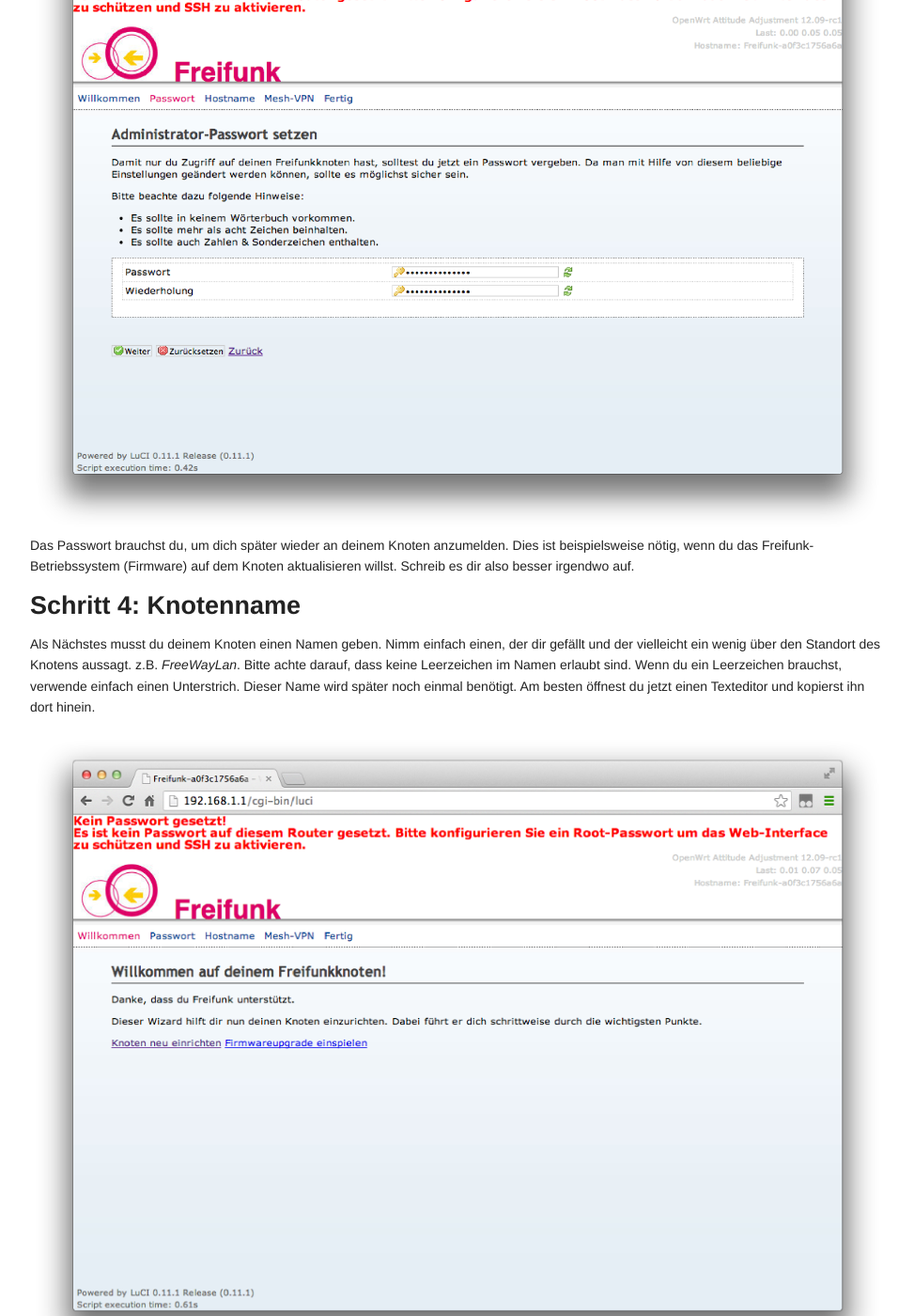
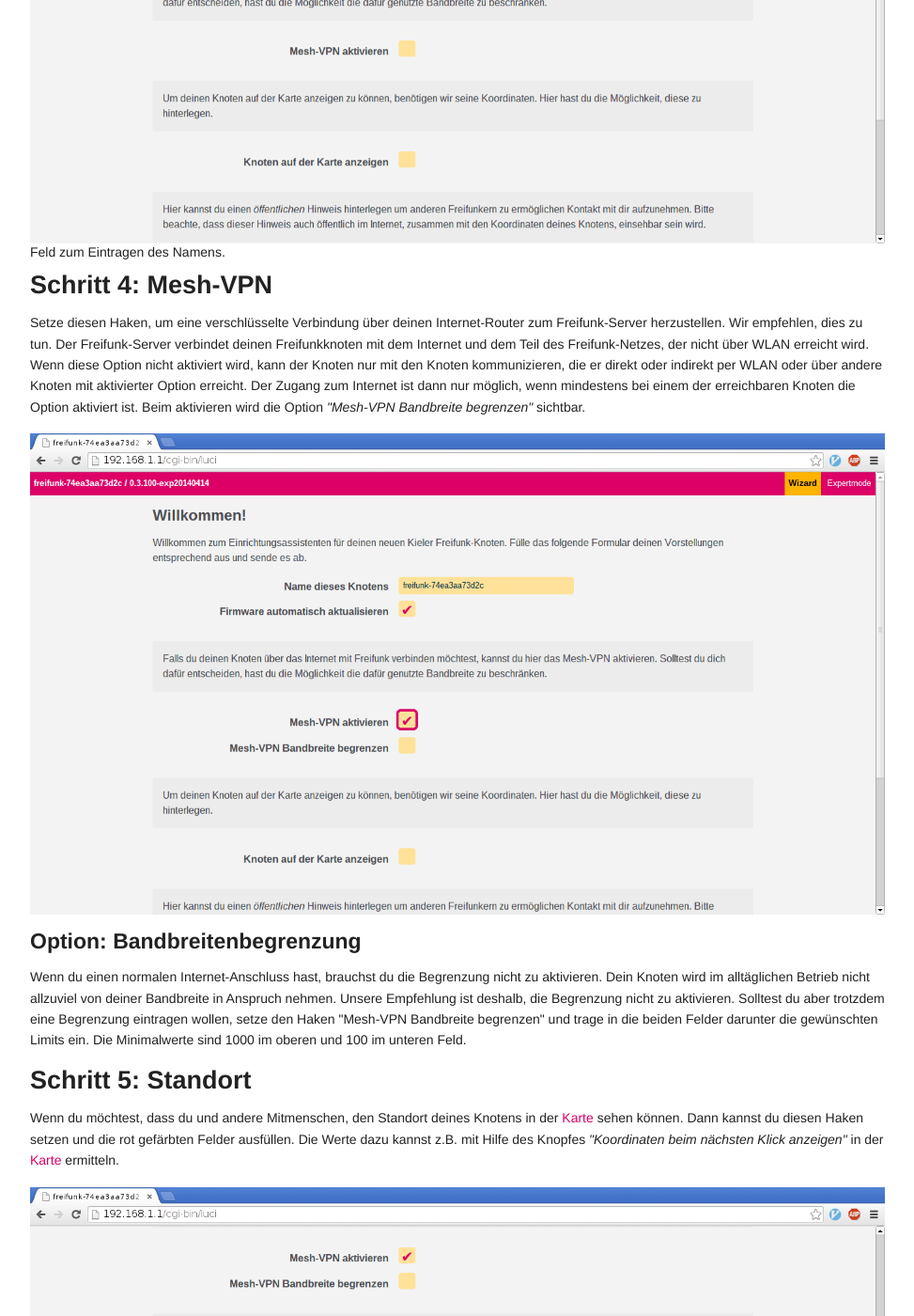
Before and after one commit to ffnord/startseite, a Jekyll site: the page built from knoten-einrichten.html, in a window 1280 px wide and 1400 px high, scrolled down 2616 px. Shown: the whole window at 94% size, without its empty margins (153-1126 px from the left). Built offline with Jekyll 4.4.1, drawn with Linux system fonts in a browser that asks for light colours; some of the changed text lies outside the part shown.

Commit message:
Knoten Eintrichten mit Gluon

```diff
--- a/knoten-einrichten.html
+++ b/knoten-einrichten.html
@@ -44,94 +44,98 @@
 
     <p><strong>http://192.168.1.1</strong></p>
 
-    <p>Dein Browserfenster müsste nun aussehen, wie im folgenden Bild. Folge dem Link "Knoten neu einrichten". Er
-    führt dich durch die Schritte des Einrichtungsdialogs.</p>
+    <p>Dein Browserfenster müsste nun aussehen, wie im folgenden Bild. </p>
 
     <figure>
-      <img src="images/knoten-einrichten/g3522.png" />
+      <img src="images/knoten-einrichten/wizard-start.png" />
     </figure>
 
-    <h3>Schritt 3: Passwort</h3>
-
-    <p>Als erstes legst du ein Passwort fest:</p>
-
-    <figure>
-      <img src="images/knoten-einrichten/g3298.png" />
-    </figure>
-
-    <p>Das Passwort brauchst du, um dich später wieder an deinem Knoten anzumelden. Dies ist beispielsweise nötig,
-    wenn du das Freifunk-Betriebssystem (Firmware) auf dem Knoten aktualisieren willst. Schreib es dir also besser
-    irgendwo auf.</p>
-
-    <h3>Schritt 4: Knotenname</h3>
+    <h3>Schritt 3: Knotenname</h3>
 
     <p>Als Nächstes musst du deinem Knoten einen Namen geben. Nimm einfach einen, der dir gefällt und der
     vielleicht ein wenig über den Standort des Knotens aussagt. z.B. <em>FreeWayLan</em>. Bitte achte darauf, dass keine
     Leerzeichen im Namen erlaubt sind. Wenn du ein Leerzeichen brauchst, verwende einfach einen Unterstrich.
-    Dieser Name wird später noch einmal benötigt. Am besten öffnest du jetzt einen Texteditor und kopierst ihn dort
-    hinein.</p>
+    </p>
 
     <figure>
-      <img src="images/knoten-einrichten/g3522.png" />
+      <img src="images/knoten-einrichten/wizard-hostname.png" />
+      <figcaption>Feld zum Eintragen des Namens.</figcaption>
     </figure>
 
-    <h3>Schritt 5: Optionen</h3>
-
-    <p>Im nächsten Schritt kannst du noch zwei Optionen zur Funktionsweise deines Knotens festlegen. Diese sind:</p>
-
-    <figure>
-      <img src="images/knoten-einrichten/g3680.png" />
-      <figcaption>Option 1: Mesh-VPN, Option 2: Bandbreitenbegrenzung</figcaption>
-    </figure>
-
-    <h4>Option 1: Mesh-VPN</h4>
+    <h3>Schritt 4: Mesh-VPN</h3>
 
     <p>Setze diesen Haken, um eine verschlüsselte Verbindung über deinen Internet-Router zum Freifunk-Server
     herzustellen. Wir empfehlen, dies zu tun. Der Freifunk-Server verbindet deinen Freifunkknoten mit dem Internet
     und dem Teil des Freifunk-Netzes, der nicht über WLAN erreicht wird. Wenn diese Option nicht aktiviert wird,
     kann der Knoten nur mit den Knoten kommunizieren, die er direkt oder indirekt per WLAN oder über andere
     Knoten mit aktivierter Option erreicht. Der Zugang zum Internet ist dann nur möglich, wenn mindestens bei einem
-    der erreichbaren Knoten die Option aktiviert ist.</p>
+    der erreichbaren Knoten die Option aktiviert ist. Beim aktivieren wird die Option <em>"Mesh-VPN Bandbreite begrenzen"</em> sichtbar.</p>
 
     <figure>
-      <img src="images/knoten-einrichten/g3809.png" />
+      <img src="images/knoten-einrichten/wizard-meshvpn.png" />
     </figure>
 
-    <h4>Option 2: Bandbreitenbegrenzung</h4>
+    <h4>Option: Bandbreitenbegrenzung</h4>
 
     <p>Wenn du einen normalen Internet-Anschluss hast, brauchst du die Begrenzung nicht zu aktivieren. Dein Knoten
     wird im alltäglichen Betrieb nicht allzuviel von deiner Bandbreite in Anspruch nehmen. Unsere Empfehlung ist
     deshalb, die Begrenzung nicht zu aktivieren. Solltest du aber trotzdem eine Begrenzung eintragen wollen, setze
-    den Haken "Banbreitenbegrenzung aktivieren?" und trage in die beiden Felder darunter die gewünschten Limits
+    den Haken "Mesh-VPN Bandbreite begrenzen" und trage in die beiden Felder darunter die gewünschten Limits
     ein. Die Minimalwerte sind 1000 im oberen und 100 im unteren Feld.</p>
 
-    <h3>Schritt 6: Dein VPN-Schlüssel</h3>
+    <h3>Schritt 5: Standort</h3>
 
-    <p>Klicke wieder auf weiter. Nun bekommst Du einen VPN-Schlüssel angezeigt, der später zur Registrierung deines
-    Knotens im Freifunk-Netz gebraucht wird. Kopier ihn am besten ebenfalls in den Texteditor.</p>
+    <p>Wenn du möchtest, dass du und andere Mitmenschen, den Standort deines Knotens in der <a href="{{ site.community.url_geomap }}">Karte</a> sehen können.
+    Dann kannst du diesen Haken setzen und die rot gefärbten Felder ausfüllen. Die Werte dazu kannst z.B.
+    mit Hilfe des Knopfes <em>"Koordinaten beim nächsten Klick anzeigen"</em> in der <a href="{{ site.community.url_geomap }}">Karte</a> ermitteln.
+    </p>
 
-    <p>Sende diesen Schlüssel bitte an <a href="mailto:{{ site.community.mail_keys }}">{{ site.community.mail_keys }}</a> und teile uns ein paar Informationen zu deinem Knoten mit:
+    <figure>
+      <img src="images/knoten-einrichten/wizard-standort.png" />
+    </figure>
+
+    <h3>Schritt 6: Kontakt</h3>
+
+    <p>Um einen Knoten Betreiber erreichen zu können, braucht die Gemeinschaft eine Kontakt Möglichkeit.
+       Du kannst dazu in diesem Feld z.B. eine E-Mail Adresse eintragen oder einen Namen welcher von
+       anderen aktiven Freifunker zugeordneten werden kann. Beachte der hier eingetragene Wert wird öffentlich
+       einsehbar. Wenn Du magst kannst du hier auch mehrere Werte eintragen, trenne diese bitte mit einem Komma.
+       Wenn du unsicher bist dann lass dieses Feld leer, du kannst ihn auch später durch den <em>ConfigMode</em>
+       setzen.
     </p>
-    <ul>
-      <li>Knotenname</li>
-      <li>Standort (Stadt)</li>
-    </ul>
+
+    <figure>
+      <img src="images/knoten-einrichten/wizard-kontakt.png" />
+    </figure>
+
+    <h3>Schritt 7: Knoten bekanntmachen</h3>
+
+    <p>Klicke auf <em>Fertig</em>.</p>
+
+    <figure>
+      <img src="images/knoten-einrichten/wizard-fertig.png" />
+    </figure>
+
+    <p>
+    Die nun erscheinende Seite fasst zusammen was du als nächstes tun solltest.
+    Hast du in Schritt 4 das Mesh-VPN aktiviert, dann zeigt die Seite wie in der Abbildung
+    einen eingerahmten Block an, welcher deinen Knoten Namen und den VPN-Schlüssel enthält.
+    Sende den Inhalt dieses Blocks an <a href="mailto:{{ site.community.mail_keys }}">{{ site.community.mail_keys }}</a>.
+    </p>
 
     <p>Es kann eine weile dauern bis dein Knoten online gehen kann, da der Schlüssel von uns manuell eingetragen werden muss.</p>
 
-    <h3>Schritt 7: Abschließen und Einstellungen speichern</h3>
-
-    <p>Dein Knoten ist nun fast fertig eingerichtet. Klick noch einmal auf weiter. Klicke danach auf „Jetzt Neustarten“,
-    um die Einstellungen zu speichern. Der Knoten startet daraufhin neu.</p>
+    <p>
+    Hast du Mesh-VPN nicht aktiviert wird die Seite diese Daten nicht enthalten und du brauchst auch keine Mail versenden.
+    Wenn du möchtest kannst du dich und deinen neuen Knoten aber trotzdem gerne auf der
+    Mailingliste <a href="mailto:{{ site.community.mail_discussion }}">{{ site.community.mail_discussion }}</a> bekannt machen.
+    </p>
 
     <figure>
-      <img src="images/knoten-einrichten/g3937.png" />
+      <img src="images/knoten-einrichten/wizard-geschafft.png" />
     </figure>
 
-    <figure>
-      <img src="images/knoten-einrichten/g3973.png" />
-      <figcaption>Diese Fehlermeldung kann ignoriert werden.</figcaption>
-    </figure>
+    <p>Dein Knoten ist nun Fertig eingerichtet und startet bereits neu.</p>
 
     <h3>Schritt 8: Knoten ans Internet anschließen</h3>
 
@@ -160,7 +164,8 @@
     im Ausland. Erschrick nicht, obwohl in machen Warnungen von „Hackerangriffen“ etc. die Rede ist. Das ist ganz
     normal und es soll auch so sein. Diese Maßnahme dient dem Schutz vor der Störerhaftung.</p>
 
-    <p>Vielen Dank an Rainer Sax, der uns die PDF Source zur Verfügung gestellt hat, und Sven Henning, der diese Anleitung an das Lübecker Projekt angepasst hat.</p>
+    <p>Vielen Dank an Rainer Sax, der uns die PDF Source zur Verfügung gestellt hat, und Sven Henning, der diese Anleitung an das Lübecker Projekt angepasst hat.
+    </p>
 
   </div>
 </div>
```
Also changed, not shown: images/knoten-einrichten/g3298.png (deleted), images/knoten-einrichten/g3522.png (deleted), images/knoten-einrichten/g3662.png (deleted), images/knoten-einrichten/g3680.png (deleted), images/knoten-einrichten/g3809.png (deleted), images/knoten-einrichten/g3937.png (deleted), images/knoten-einrichten/g3973.png (deleted), images/knoten-einrichten/wizard-fertig.png (added), images/knoten-einrichten/wizard-geschafft.png (added), images/knoten-einrichten/wizard-hostname.png (added), images/knoten-einrichten/wizard-kontakt.png (added), images/knoten-einrichten/wizard-meshvpn.png (added), images/knoten-einrichten/wizard-standort.png (added), images/knoten-einrichten/wizard-start.png (added).
